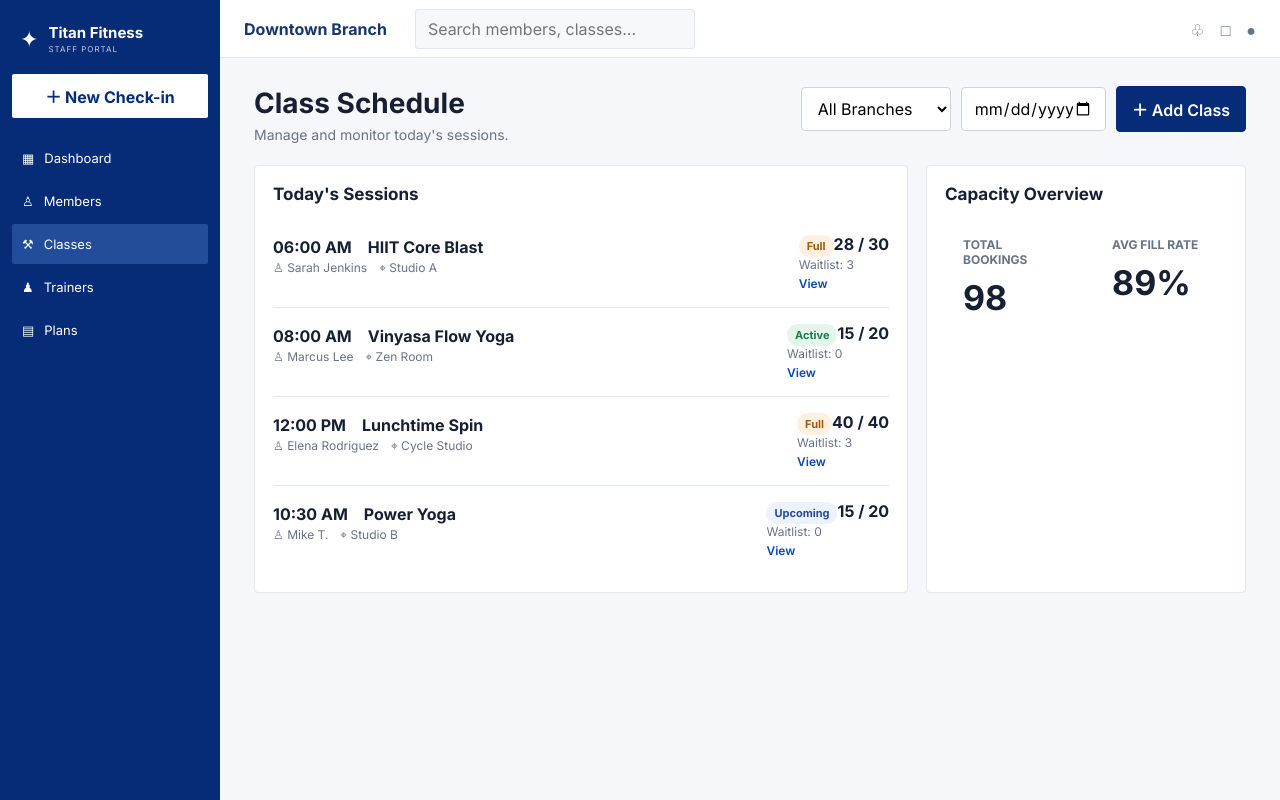
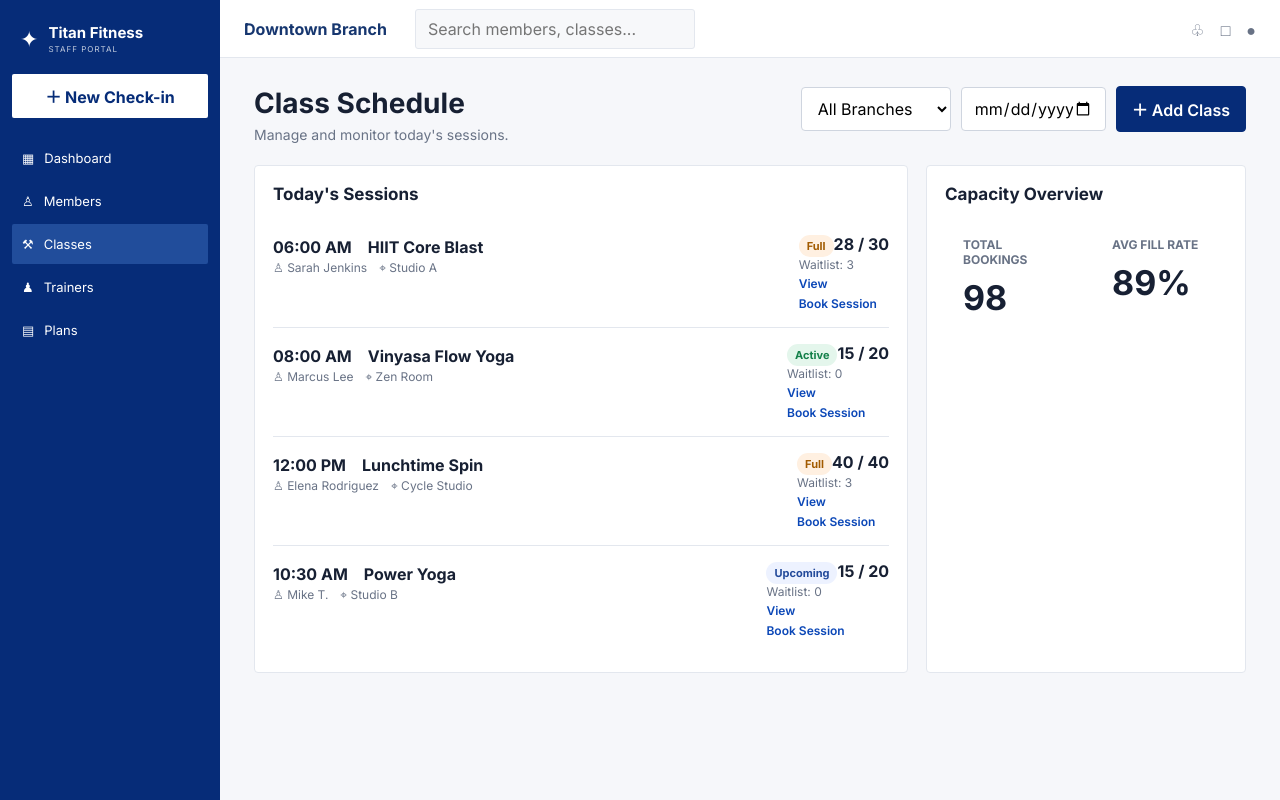
Before and after one commit to saifjarrar916-debug/angular-final-project, an Angular app: page /classes in a window 1280 px wide. Built offline with nearby package versions, Linux system fonts and the light colour scheme.

Commit message:
add Book Session routerlink

```diff
--- a/src/app/features/classes/classes.ts
+++ b/src/app/features/classes/classes.ts
@@ -7,7 +7,7 @@ import { StatusBadge } from '../../shared/components/status-badge/status-badge';
  standalone:true,selector:'app-classes',imports:[RouterLink,StatusBadge],
  template:`
  <div class="page"><div class="page-header"><div><h1 class="page-title">Class Schedule</h1><p class="page-subtitle">Manage and monitor today's sessions.</p></div><div class="actions"><select class="select" style="width:150px"><option>All Branches</option><option>Downtown Branch</option></select><input class="input" style="width:145px" type="date"><a class="btn primary" routerLink="/classes/new">＋ Add Class</a></div></div>
- <div class="two-col"><section class="card section-card"><h2 class="section-title">Today's Sessions</h2>@for(c of classes();track c.id){<div class="row"><div><b>{{c.startTime}}　{{c.name}}</b><div class="small muted">♙ {{c.trainer}}　⌖ {{c.studio}}</div></div><div><app-status-badge [status]="c.status"/><b>{{c.enrolled}} / {{c.capacity}}</b><div class="small muted">Waitlist: {{c.waitlist}}</div><a class="link small" [routerLink]="['/classes',c.id]">View</a></div></div>}</section>
+ <div class="two-col"><section class="card section-card"><h2 class="section-title">Today's Sessions</h2>@for(c of classes();track c.id){<div class="row"><div><b>{{c.startTime}}　{{c.name}}</b><div class="small muted">♙ {{c.trainer}}　⌖ {{c.studio}}</div></div><div><app-status-badge [status]="c.status"/><b>{{c.enrolled}} / {{c.capacity}}</b><div class="small muted">Waitlist: {{c.waitlist}}</div><a class="link small" [routerLink]="['/classes',c.id]">View</a><br><a class="link small" [routerLink]="['/classes',c.id,'book']">Book Session</a></div></div>}</section>
  <aside class="card section-card"><h2 class="section-title">Capacity Overview</h2><div class="grid kpi-grid"><div class="kpi"><div class="kpi-label">Total Bookings</div><div class="kpi-value">{{bookings()}}</div></div><div class="kpi"><div class="kpi-label">Avg Fill Rate</div><div class="kpi-value">{{fillRate()}}%</div></div></div></aside></div></div>`
 })
 export class Classes {
```
